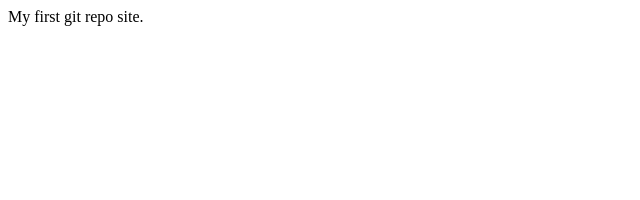
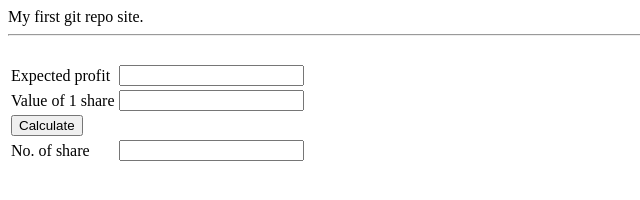
Before and after one commit to aakash2722/myrepo, a plain HTML site: page index.html in a window 1280 px wide. Shown: the whole page, without its empty margins (0-640 px from the left). Drawn offline with Linux system fonts and the light colour scheme.

Commit message:
Added initial code
Added initial code

```diff
--- a/index.html
+++ b/index.html
@@ -1,6 +1,32 @@
 <html>
-    <head></head>
+    <head>
+        <script src="index.js"></script>
+    </head>
     <body>
         My first git repo site.
+        <hr>
+
+    <div>
+        <table>
+            <tr>
+                <td><label>Expected profit</label></td>
+                <td><input type="text" id="txtep"></td>
+            </tr>
+            <tr>
+                <td><label>Value of 1 share</label></td>
+                <td><input type="text" id="txtv1s"></td>
+            </tr>
+            <br>
+            <tr>
+                <td><input type="button" value="Calculate" onclick=btnclick()></td>
+            </tr>
+            <tr>
+                <td><label>No. of share</label></td>
+                <td><input type="text" id="txtnos"></td>
+            </tr>
+        </table>
+    </div>
+
+
     </body>
 </html>
--- /dev/null
+++ b/index.js
@@ -0,0 +1,8 @@
+function btnclick(){
+    var a=document.getElementById("txtep").value;
+    var b=document.getElementById("txtv1s").value;
+
+    var res=a / (0.01 * b);
+    document.getElementById("txtnos").value=res;
+
+}
```
Also changed, not shown: style.css (added).
